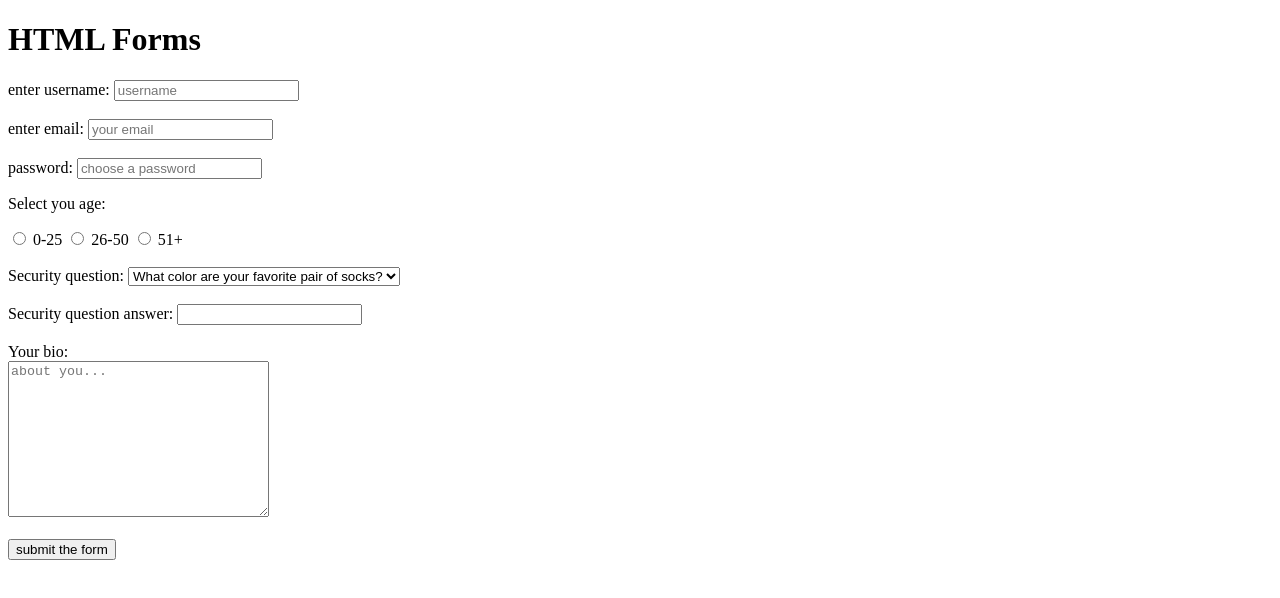
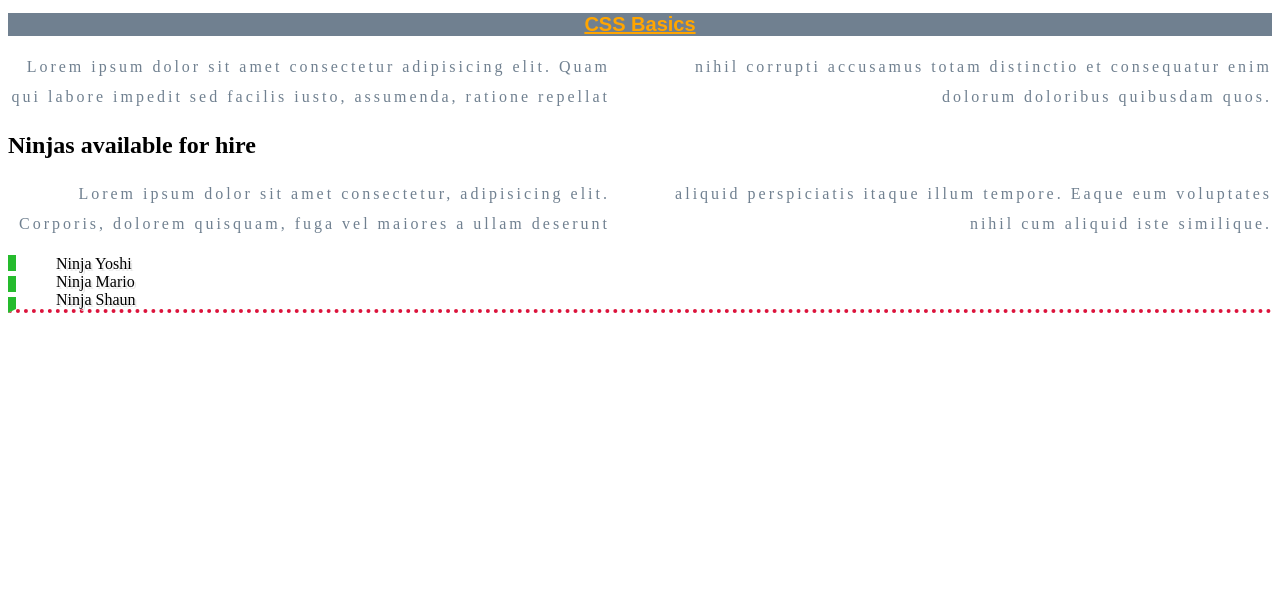
Before and after one commit to theagoliveira/html-and-css-crash-course, a plain HTML site: page index.html in a window 1280 px wide. Drawn offline with Linux system fonts and the light colour scheme.

Commit message:
Fourth video, part one

```diff
--- a/index.html
+++ b/index.html
@@ -1,78 +1,33 @@
 <!DOCTYPE html>
 <html>
   <head>
-    <title>HTML Forms</title>
+    <link rel="stylesheet" href="styles.css" />
+    <title>CSS Basics</title>
   </head>
 
   <body>
-    <h1>HTML Forms</h1>
+    <h1>CSS Basics</h1>
 
-    <form>
-      <label for="username">enter username:</label>
-      <input
-        type="text"
-        id="username"
-        name="username"
-        placeholder="username"
-        required
-      />
-      <br /><br />
-      <label for="email">enter email:</label>
-      <input
-        type="email"
-        id="email"
-        name="email"
-        placeholder="your email"
-        required
-      />
-      <br /><br />
-      <label for="password">password:</label>
-      <input
-        type="password"
-        id="password"
-        name="password"
-        placeholder="choose a password"
-        required
-      />
+    <p>
+      Lorem ipsum dolor sit amet consectetur adipisicing elit. Quam qui labore
+      impedit sed facilis iusto, assumenda, ratione repellat nihil corrupti
+      accusamus totam distinctio et consequatur enim dolorum doloribus quibusdam
+      quos.
+    </p>
 
-      <p>Select you age:</p>
-
-      <input type="radio" name="age" value="0-25" id="option-1" />
-      <label for="option-1">0-25</label>
-      <input type="radio" name="age" value="26-50" id="option-2" />
-      <label for="option-2">26-50</label>
-      <input type="radio" name="age" value="51+" id="option-3" />
-      <label for="option-3">51+</label>
-
-      <br /><br />
-
-      <label for="question">Security question:</label>
-      <select name="question" id="question">
-        <option value="q1">What color are your favorite pair of socks?</option>
-        <option value="q2">If you could be a vegetable, what it be?</option>
-        <option value="q3">What is your best ever security question?</option>
-      </select>
-
-      <br /><br />
-
-      <label for="answer">Security question answer:</label>
-      <input type="text" id="answer" name="answer" />
-
-      <br /><br />
-
-      <label for="bio">Your bio:</label>
-      <br />
-      <textarea
-        name="bio"
-        id="bio"
-        cols="30"
-        rows="10"
-        placeholder="about you..."
-      ></textarea>
-
-      <br /><br />
-
-      <input type="submit" value="submit the form" />
-    </form>
+    <div>
+      <h2>Ninjas available for hire</h2>
+      <p>
+        Lorem ipsum dolor sit amet consectetur, adipisicing elit. Corporis,
+        dolorem quisquam, fuga vel maiores a ullam deserunt aliquid perspiciatis
+        itaque illum tempore. Eaque eum voluptates nihil cum aliquid iste
+        similique.
+      </p>
+      <ul>
+        <li>Ninja Yoshi</li>
+        <li>Ninja Mario</li>
+        <li>Ninja Shaun</li>
+      </ul>
+    </div>
   </body>
 </html>
--- /dev/null
+++ b/styles.css
@@ -0,0 +1,32 @@
+h1 {
+  color: orange;
+  background-color: slategray;
+  font-size: 20px;
+  text-decoration: underline;
+  font-family: arial;
+  text-align: center;
+}
+
+p {
+  color: slategray;
+  text-align: right;
+  line-height: 30px;
+  letter-spacing: 3px;
+  column-count: 2;
+  column-gap: 60px;
+}
+
+ul {
+  /* border-width: 4px;
+  border-style: solid;
+  border-color: crimson; */
+  /* border: 4px solid crimson; */
+  border-bottom: 4px dotted crimson;
+  border-left: 8px dashed #25bb2d;
+}
+
+li {
+  list-style-type: none;
+  /* text-shadow: 2px 2px lightgray; */
+  text-shadow: 2px 2px #e9e9e9;
+}
```
Also changed, not shown: about.html (added, +17 -0 lines).
